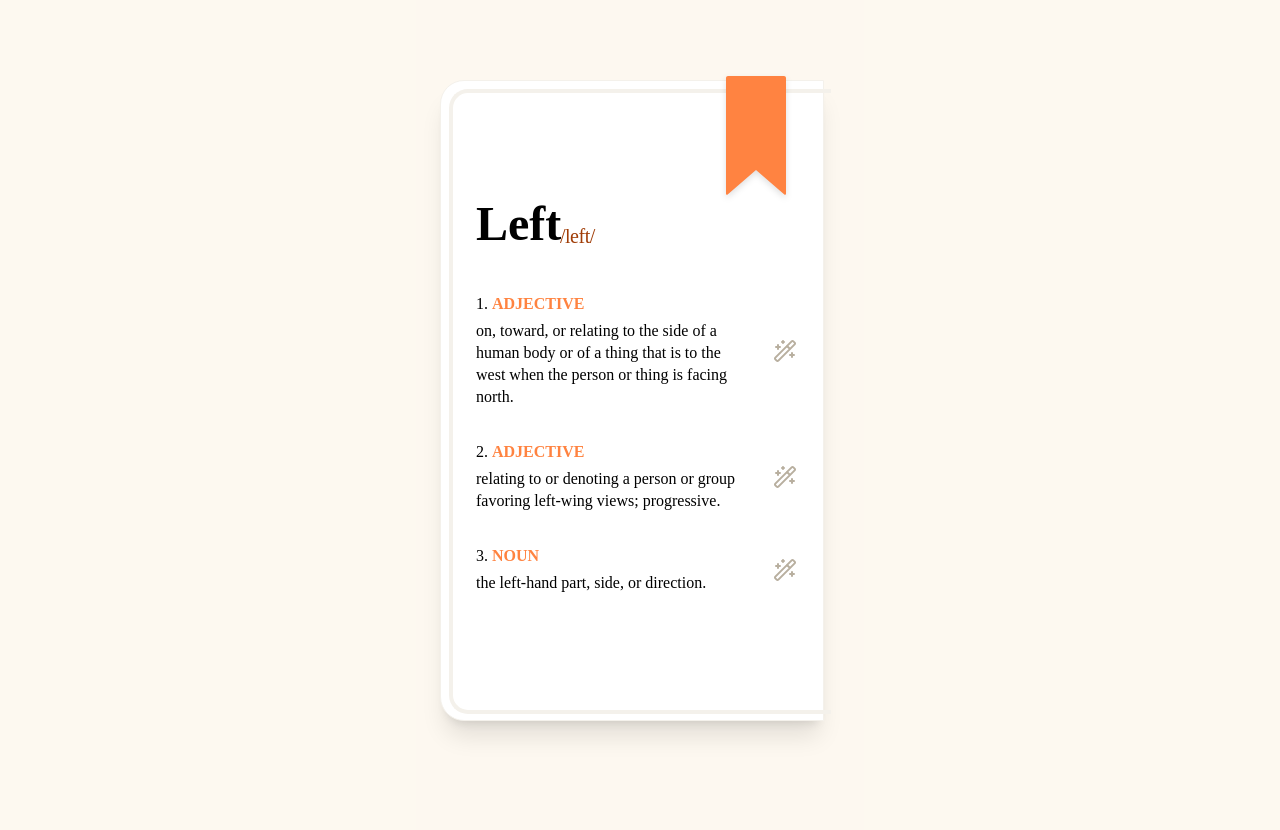
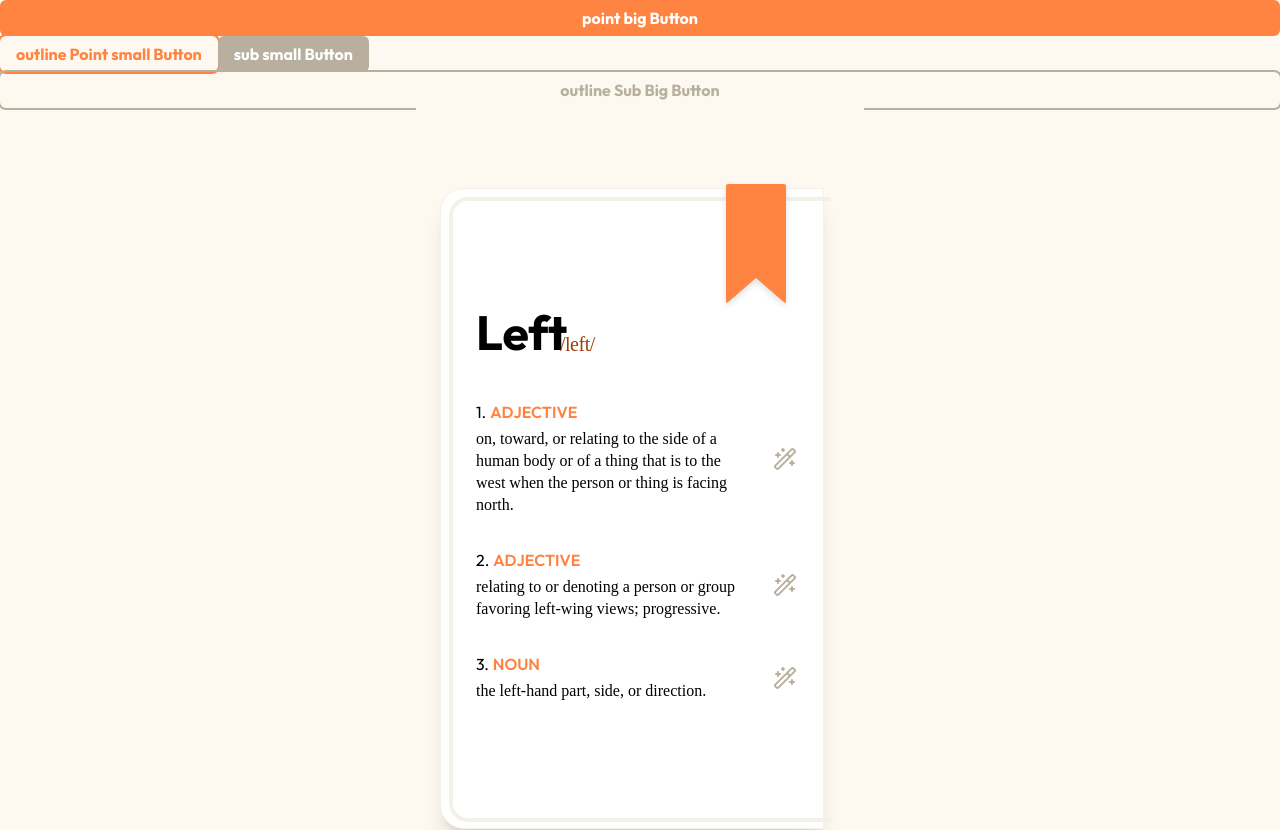
Before and after one commit to inkkadiis/wordtale, a React (Vite) app: page / in a window 1280 px wide. Shown: the top 830 px of the page. Built offline with nearby package versions, Linux system fonts and the light colour scheme.

Commit message:
add: button/common css

```diff
--- a/src/App.css
+++ b/src/App.css
@@ -1,16 +1,30 @@
-#root {
-  max-width: 1280px;
-  margin: 0 auto;
-  padding: 2rem;
+@import url("https://fonts.googleapis.com/css2?family=Outfit:wght@100..900&display=swap");
+@import "tailwindcss";
 
-  height : 100%;
+@theme {
+  --color-main: #fdf9f0;
+  --color-point: #ff8341;
+  --color-sub: #b8af9f;
+  --color-yellow: #fcdc6a;
+  --color-base-black: #212121;
+  --color-base-gray: #888277;
+  --color-bright: #fffaf0;
+}
+
+@layer components {
+  html {
+    background-color: var(--color-main);
+    color: var(--color-base-black);
+    font-family: "Outfit", sans-serif;
+    font-optical-sizing: auto;
+    font-style: normal;
+  }
 }
 
 .bookMark-shadow {
-  box-shadow:
-    0px 5px 11px 0px rgba(147,145,133,0.10),
-    0px 10px 20px 0px rgba(147,145,133,0.09),
-    0px 10px 10px 0px rgba(147,145,133,0.02),
-    0px 10px 10px 0px rgba(147,145,133,0.01),
-    0px 10px 20px 0px rgba(147,145,133,0.00);
+  box-shadow: 0px 5px 11px 0px rgba(147, 145, 133, 0.1),
+    0px 10px 20px 0px rgba(147, 145, 133, 0.09),
+    0px 10px 10px 0px rgba(147, 145, 133, 0.02),
+    0px 10px 10px 0px rgba(147, 145, 133, 0.01),
+    0px 10px 20px 0px rgba(147, 145, 133, 0);
 }
--- a/src/App.jsx
+++ b/src/App.jsx
@@ -1,11 +1,24 @@
+import "./App.css";
 //import Pages from './mainPage_1'
-
 import MainPages from "./mainPage_1";
 //import './App.css'
+import Button from "./components/Button";
 
 function App() {
   return (
     <>
+      <div>
+        <Button color="point" size="big">
+          point big Button
+        </Button>
+        <Button color="outlinePoint" size="small">
+          outline Point small Button
+        </Button>
+        <Button color="sub">sub small Button</Button>
+        <Button color="oulineSub" size="big">
+          outline Sub Big Button
+        </Button>
+      </div>
       <MainPages />
     </>
   );
--- /dev/null
+++ b/src/components/Button.jsx
@@ -0,0 +1,24 @@
+const colors = {
+  point: "bg-point text-white",
+  outlinePoint: "text-point outline-[2px]",
+  sub: "bg-sub text-white",
+  oulineSub: "text-sub outline-[2px]",
+};
+
+const type = {
+  big: "w-full flex justify-center",
+  small: "inline-flex justify-center",
+};
+
+// 내용물, 색, 함수 순으로 넣는다(안넣어도 됨)
+export default function Button({ children, color, size, onClick }) {
+  return (
+    <button
+      type="button"
+      className={`${type[size]} rounded-md px-4 py-1.5 font-bold ${colors[color]}`}
+      onClick={onClick}
+    >
+      {children}
+    </button>
+  );
+}
```
